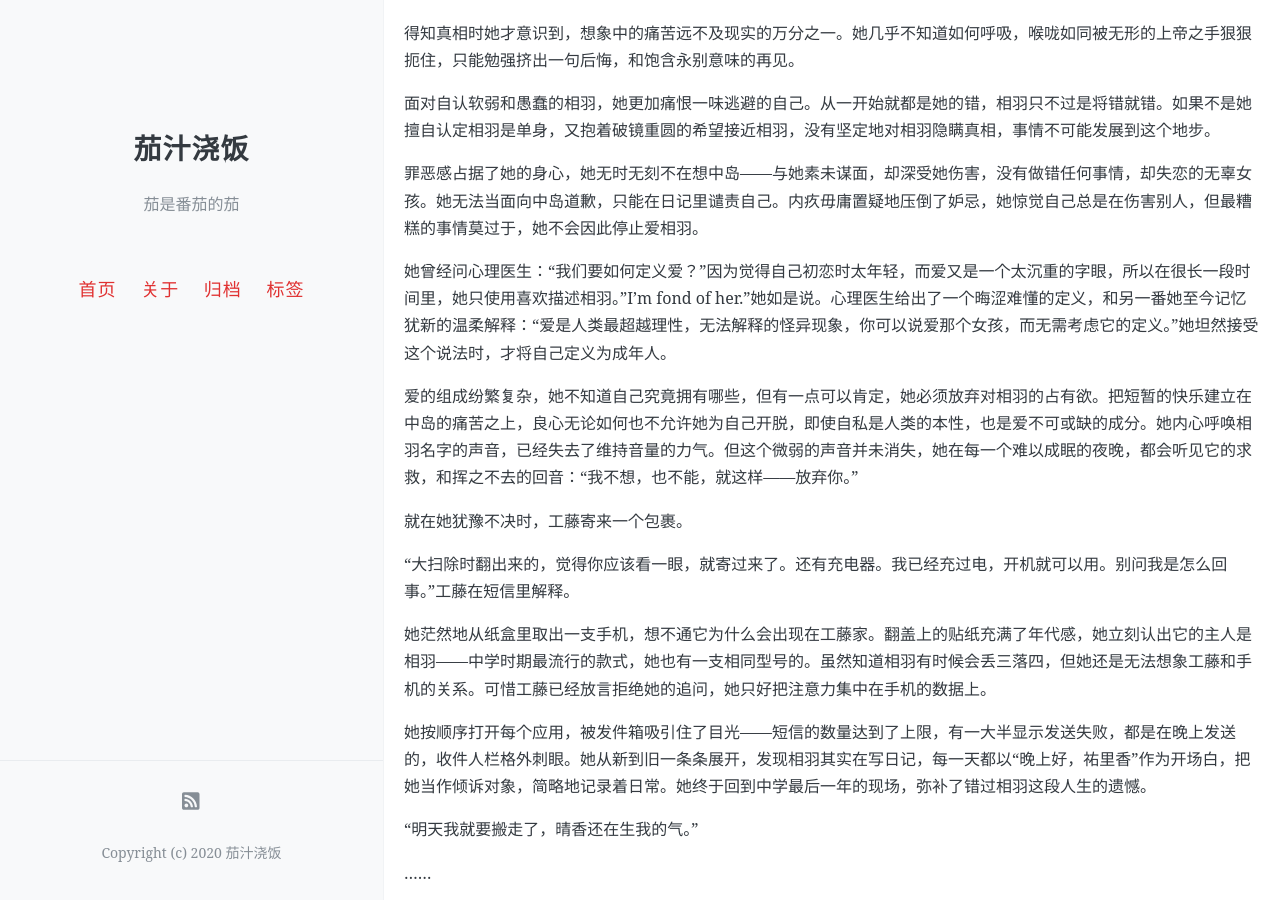
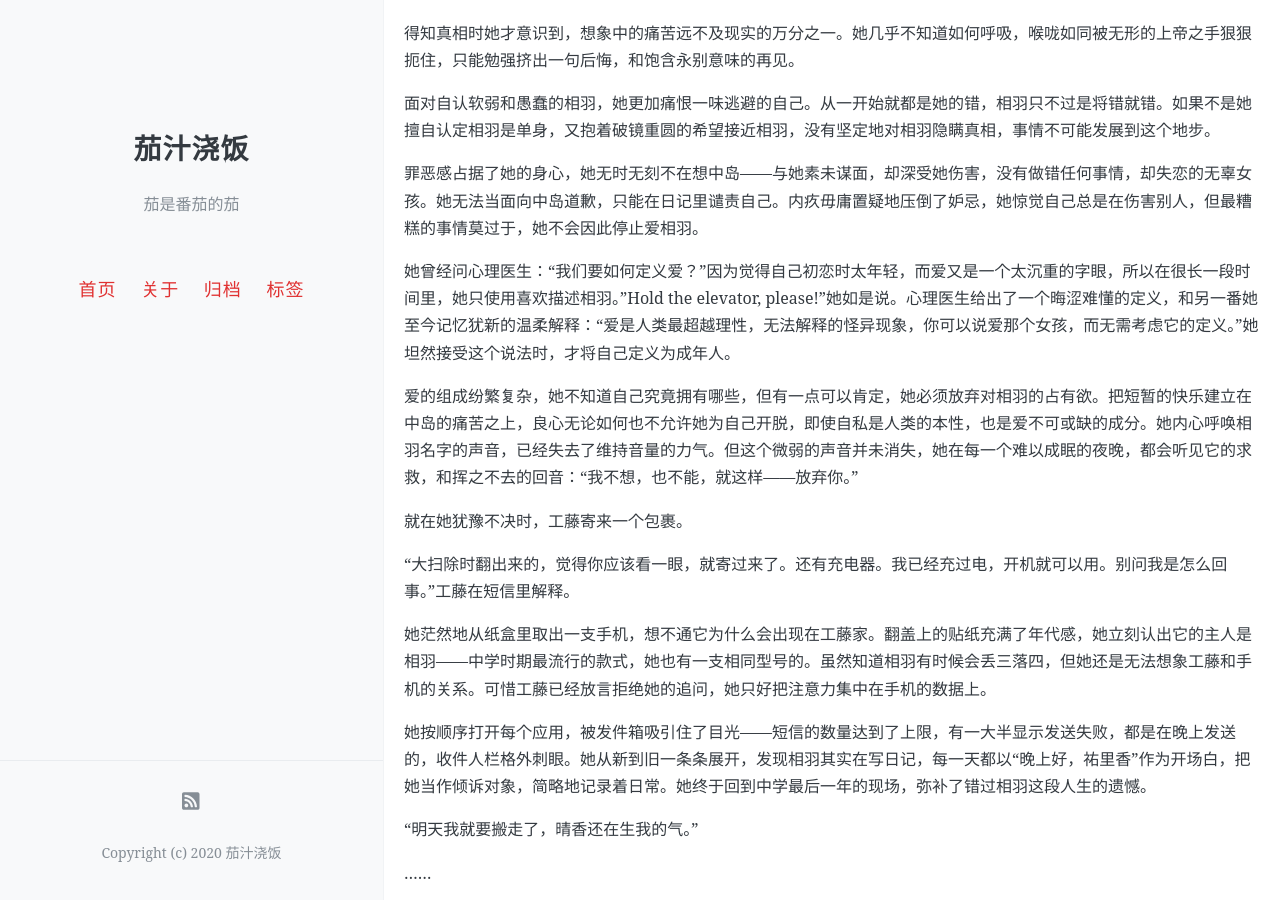
Before and after one commit to onemorebluemoon/ketchup, a Jekyll site: the page built from _posts/2021-05-16-tri13.md, in a window 1280 px wide and 900 px high, scrolled down 1485 px. Built offline with Jekyll 4.4.1, drawn with Linux system fonts in a browser that asks for light colours; comment, search, counter and statistics services are not loaded.

Commit message:
Update 2021-05-16-tri13.md

```diff
--- a/_posts/2021-05-16-tri13.md
+++ b/_posts/2021-05-16-tri13.md
@@ -43,7 +43,7 @@ comments: true
 
 罪恶感占据了她的身心，她无时无刻不在想中岛——与她素未谋面，却深受她伤害，没有做错任何事情，却失恋的无辜女孩。她无法当面向中岛道歉，只能在日记里谴责自己。内疚毋庸置疑地压倒了妒忌，她惊觉自己总是在伤害别人，但最糟糕的事情莫过于，她不会因此停止爱相羽。
 
-她曾经问心理医生：“我们要如何定义爱？”因为觉得自己初恋时太年轻，而爱又是一个太沉重的字眼，所以在很长一段时间里，她只使用喜欢描述相羽。"I'm fond of her."她如是说。心理医生给出了一个晦涩难懂的定义，和另一番她至今记忆犹新的温柔解释：“爱是人类最超越理性，无法解释的怪异现象，你可以说爱那个女孩，而无需考虑它的定义。”她坦然接受这个说法时，才将自己定义为成年人。
+她曾经问心理医生：“我们要如何定义爱？”因为觉得自己初恋时太年轻，而爱又是一个太沉重的字眼，所以在很长一段时间里，她只使用喜欢描述相羽。"Hold the elevator, please!"她如是说。心理医生给出了一个晦涩难懂的定义，和另一番她至今记忆犹新的温柔解释：“爱是人类最超越理性，无法解释的怪异现象，你可以说爱那个女孩，而无需考虑它的定义。”她坦然接受这个说法时，才将自己定义为成年人。
 
 爱的组成纷繁复杂，她不知道自己究竟拥有哪些，但有一点可以肯定，她必须放弃对相羽的占有欲。把短暂的快乐建立在中岛的痛苦之上，良心无论如何也不允许她为自己开脱，即使自私是人类的本性，也是爱不可或缺的成分。她内心呼唤相羽名字的声音，已经失去了维持音量的力气。但这个微弱的声音并未消失，她在每一个难以成眠的夜晚，都会听见它的求救，和挥之不去的回音：“我不想，也不能，就这样——放弃你。”
 
```
